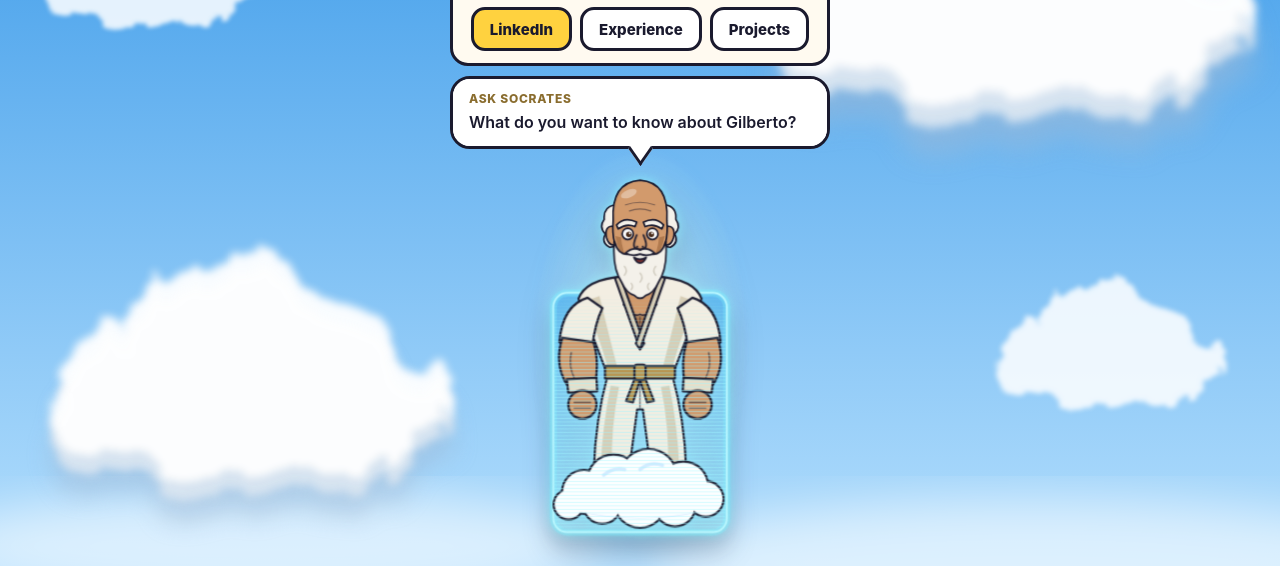
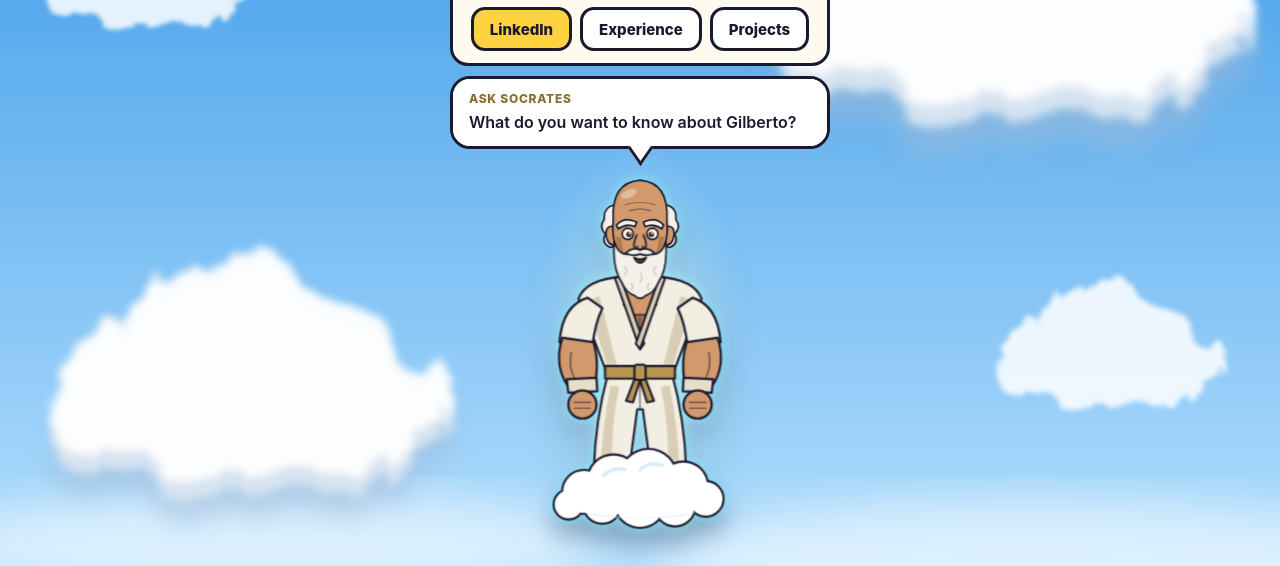
Before and after one commit to gilcascortes-stack/kenji, a plain HTML site: page gilberto/index.html in a window 1280 px wide. Shown: the part 158-724 px from the top of the page. Drawn offline with Linux system fonts and the light colour scheme.

Commit message:
Update fix in background
Fix error with background glass displayed

```diff
--- a/gilberto/index.html
+++ b/gilberto/index.html
@@ -66,11 +66,8 @@
   }
 
   svg.hero-svg { width: 100%; height: var(--hero-h); display: block; overflow: visible; }
-  /* Hologram: a glowing glass screen drawn inside the SVG behind Socrates from the shoulders down, so it scales
-     and lines up with him on every screen. His head and shoulders rise out of it; scan lines only inside it. */
+  /* Hologram: a cyan glow around Socrates and a slow lean toward the visitor. */
   .holo { --hero-h: min(48vh, 430px); margin-top: 6px; }
-  .scanlines { animation: holo-scan 1s linear infinite; }
-  @keyframes holo-scan { to { transform: translateY(5px); } }
   .holo svg.hero-svg { transform-origin: 50% 90%;
     filter: drop-shadow(0 0 5px rgba(127, 243, 255, .9)) drop-shadow(0 16px 12px rgba(10, 30, 60, .3));
     animation: holo-lean 4s ease-in-out infinite; }
@@ -318,23 +315,9 @@
           <stop offset="55%" class="aura-stop" stop-opacity=".4"/>
           <stop offset="100%" class="aura-stop" stop-opacity="0"/>
         </radialGradient>
-        <linearGradient id="glassGrad" x1="0" y1="0" x2="0" y2="1">
-          <stop offset="0%" stop-color="#3d9be9" stop-opacity=".55"/>
-          <stop offset="100%" stop-color="#bfe5ff" stop-opacity=".3"/>
-        </linearGradient>
-        <clipPath id="glassClip"><rect x="26" y="210" width="248" height="342" rx="20"/></clipPath>
-        <pattern id="scanPat" width="10" height="5" patternUnits="userSpaceOnUse"><rect y="3.6" width="10" height="1.4" fill="#a0f5ff" fill-opacity=".5"/></pattern>
-        <linearGradient id="scanFadeGrad" x1="0" y1="0" x2="0" y2="1"><stop offset="0%" stop-color="#fff" stop-opacity="0"/><stop offset="30%" stop-color="#fff"/></linearGradient>
-        <mask id="scanFade" maskUnits="userSpaceOnUse" x="26" y="200" width="248" height="362"><rect x="26" y="210" width="248" height="342" fill="url(#scanFadeGrad)"/></mask>
       </defs>
       <ellipse class="aura" cx="150" cy="280" rx="150" ry="270" fill="url(#auraGrad)"/>
 
-
-      <g class="glass" aria-hidden="true">
-        <rect x="26" y="210" width="248" height="342" rx="20" fill="url(#glassGrad)"/>
-        <rect x="26" y="210" width="248" height="342" rx="20" fill="none" stroke="#7ff3ff" stroke-opacity=".35" stroke-width="10"/>
-        <rect x="26" y="210" width="248" height="342" rx="20" fill="none" stroke="#bff9ff" stroke-width="2.5"/>
-      </g>
 
       <g class="char">
         <!-- legs: baggy red gi pants with light blue ankle wraps -->
@@ -467,10 +450,6 @@
           </g>
 
                   </g>
-      </g>
-
-      <g clip-path="url(#glassClip)" aria-hidden="true">
-        <g mask="url(#scanFade)"><rect class="scanlines" x="26" y="200" width="248" height="362" fill="url(#scanPat)"/></g>
       </g>
 
       <g class="sparks" fill="#fff" stroke="var(--ink)" stroke-width="1.5">
```
Also changed, not shown: gilberto/results.html (+1 -1 lines).
